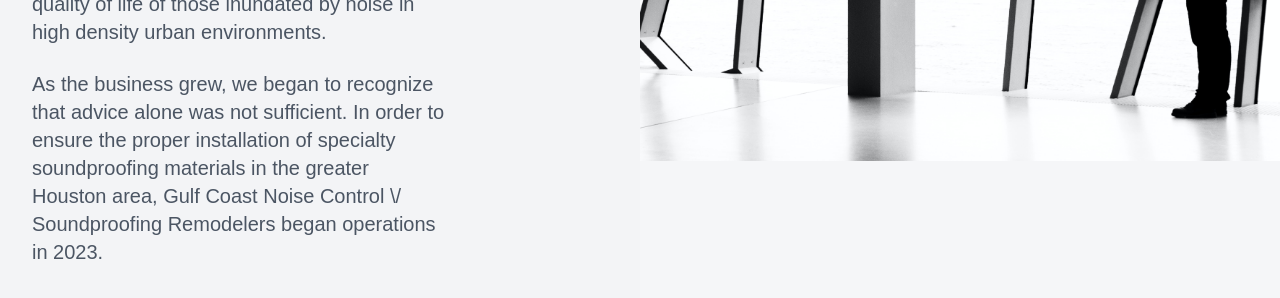
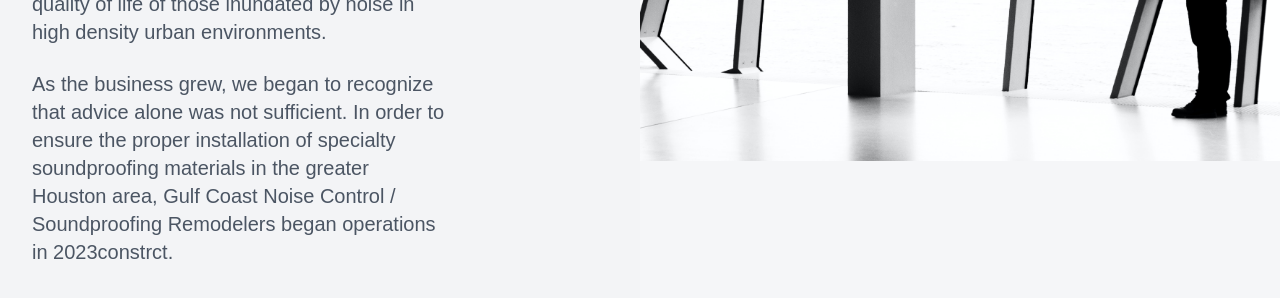
Before and after one commit to mtcolvard/soundproofing-remodelers, a Next.js app: page /about in a window 1280 px wide. Shown: the part 410-708 px from the top of the page. Built offline with nearby package versions, Linux system fonts and the light colour scheme; a web font is replaced by a local one.

Commit message:
copywriting touch ups

```diff
--- a/app/about/page.js
+++ b/app/about/page.js
@@ -23,7 +23,7 @@ export default function About() {
                   <p className="text-xl text-gray-600">Recognizing the scarcity of resources for addressing everyday noise problems, they developed a commitment to improving the quality of life of those inundated by noise in high density urban environments.</p>
                   <br />
                   <p className="text-xl text-gray-600">As the business grew, we began to recognize that advice alone was not sufficient.
-                    In order to ensure the proper installation of specialty soundproofing materials in the greater Houston area, Gulf Coast Noise Control \/ Soundproofing Remodelers began operations in 2023.</p>
+                    In order to ensure the proper installation of specialty soundproofing materials in the greater Houston area, Gulf Coast Noise Control / Soundproofing Remodelers began operations in 2023constrct.</p>
 
 
                 </div>
--- a/app/contact/page.js
+++ b/app/contact/page.js
@@ -24,7 +24,7 @@ export default function About() {
                     Telephone: 415-632-9331
                   </p>
                   <p className="mt-4 text-xl text-gray-600">
-                    Email: matthew.colvard@gmail.com
+                    Email: lee@bayareanoisecontrol.com
                   </p>
                 </div>
               </div>
--- a/app/page.js
+++ b/app/page.js
@@ -126,7 +126,7 @@ const testimonials = [
   {
     id: 1,
     quote:
-    'Alongside their technical and City Planning Department expertise, Lee and Matty are great with communication. With our project, we split our payments based on completion benchmarks, and they served as the coordinators between the structural engineer, city planning department, building inspector, and their construction crew. And what a finished product! Lee and Matty\'s  team did an absolutely amazing job.',
+    'Alongside their Technical, and City Planning department expertise, Lee and Matty are great with communication. With our project, we split our payments based on completion benchmarks, and they served as the coordinators between the structural engineer, city planning department, building inspector, and their construction crew. And what a finished product! Lee and Matty\'s  team did an absolutely amazing job.',
     attribution: 'Adele F. Montrose',
   },
   {
```
